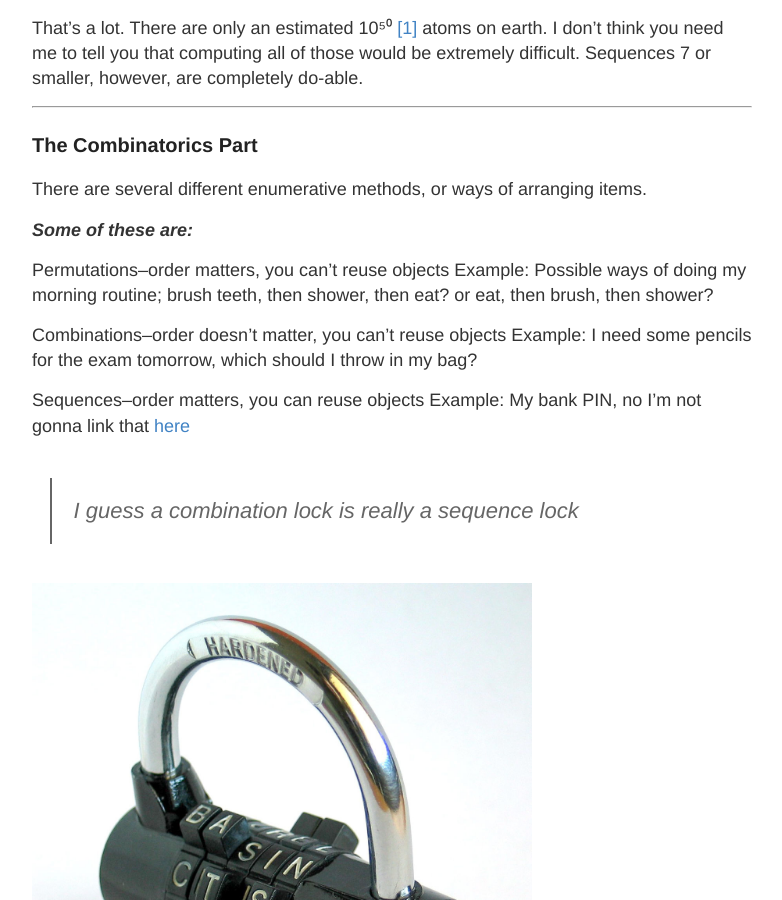
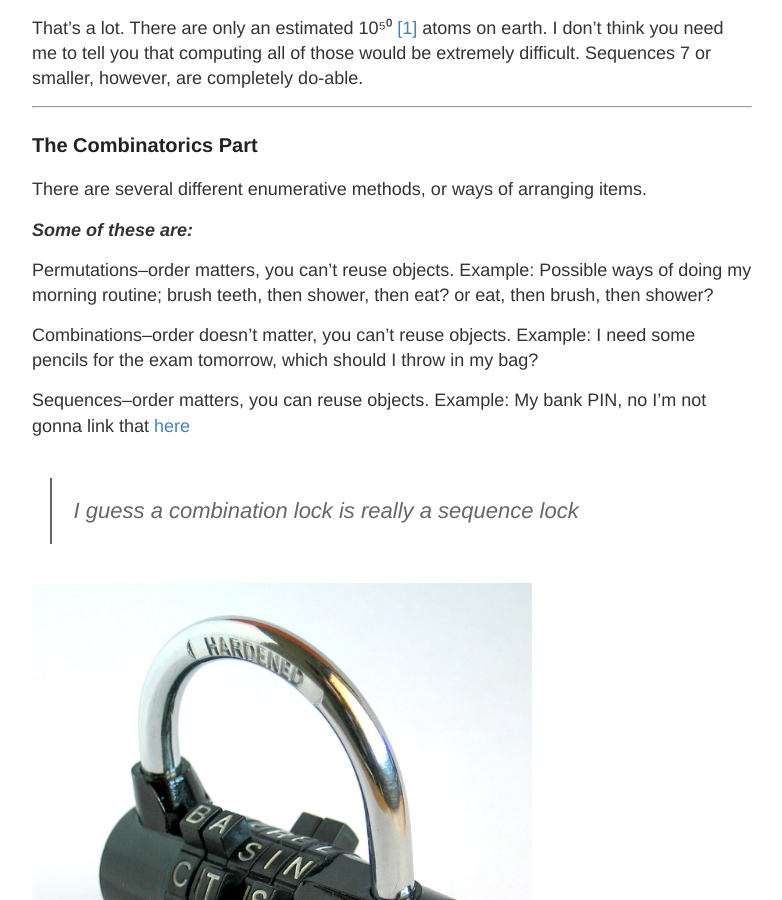
Before and after one commit to griffincalme/griffincalme.github.io, a Jekyll site: the page built from _posts/2016-10-30-AAs.md, in a window 1280 px wide and 900 px high, scrolled down 1298 px. Shown: the whole window, without its empty margins (248-1030 px from the left). Built offline with Jekyll 4.4.1, drawn with Linux system fonts in a browser that asks for light colours; comment, search, counter and statistics services are not loaded.

Commit message:
Update 2016-10-30-AAs.md

```diff
--- a/_posts/2016-10-30-AAs.md
+++ b/_posts/2016-10-30-AAs.md
@@ -57,13 +57,13 @@ There are several different enumerative methods, or ways of arranging items.
 
 **_Some of these are:_**
 
-Permutations--order matters, you can't reuse objects
+Permutations--order matters, you can't reuse objects.
 Example: Possible ways of doing my morning routine; brush teeth, then shower, then eat? or eat, then brush, then shower?
 
-Combinations--order doesn't matter, you can't reuse objects
+Combinations--order doesn't matter, you can't reuse objects.
 Example: I need some pencils for the exam tomorrow, which should I throw in my bag?
 
-Sequences--order matters, you can reuse objects
+Sequences--order matters, you can reuse objects.
 Example: My bank PIN, no I'm not gonna link that [here](https://www.youtube.com/watch?v=dQw4w9WgXcQ)
 
 
```
